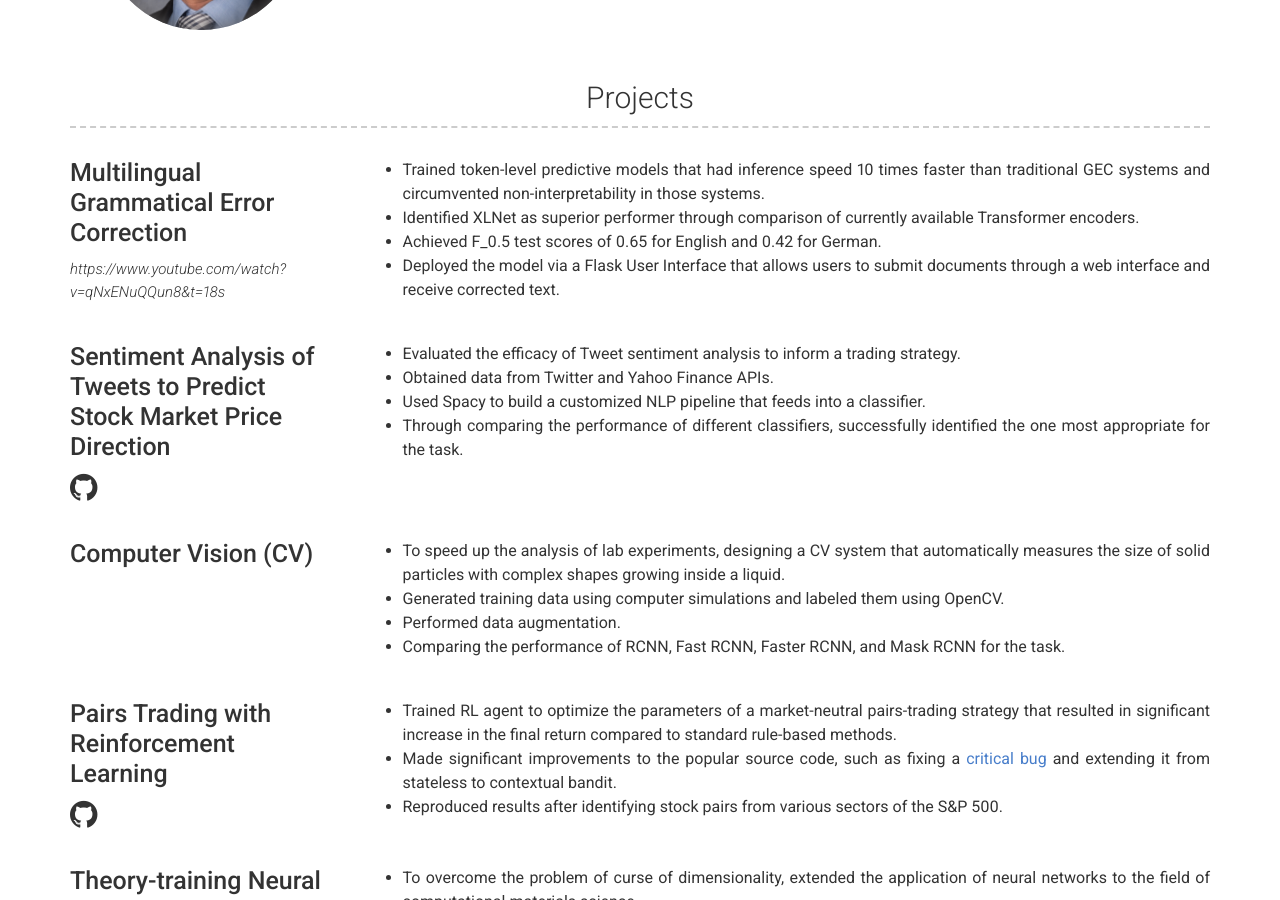
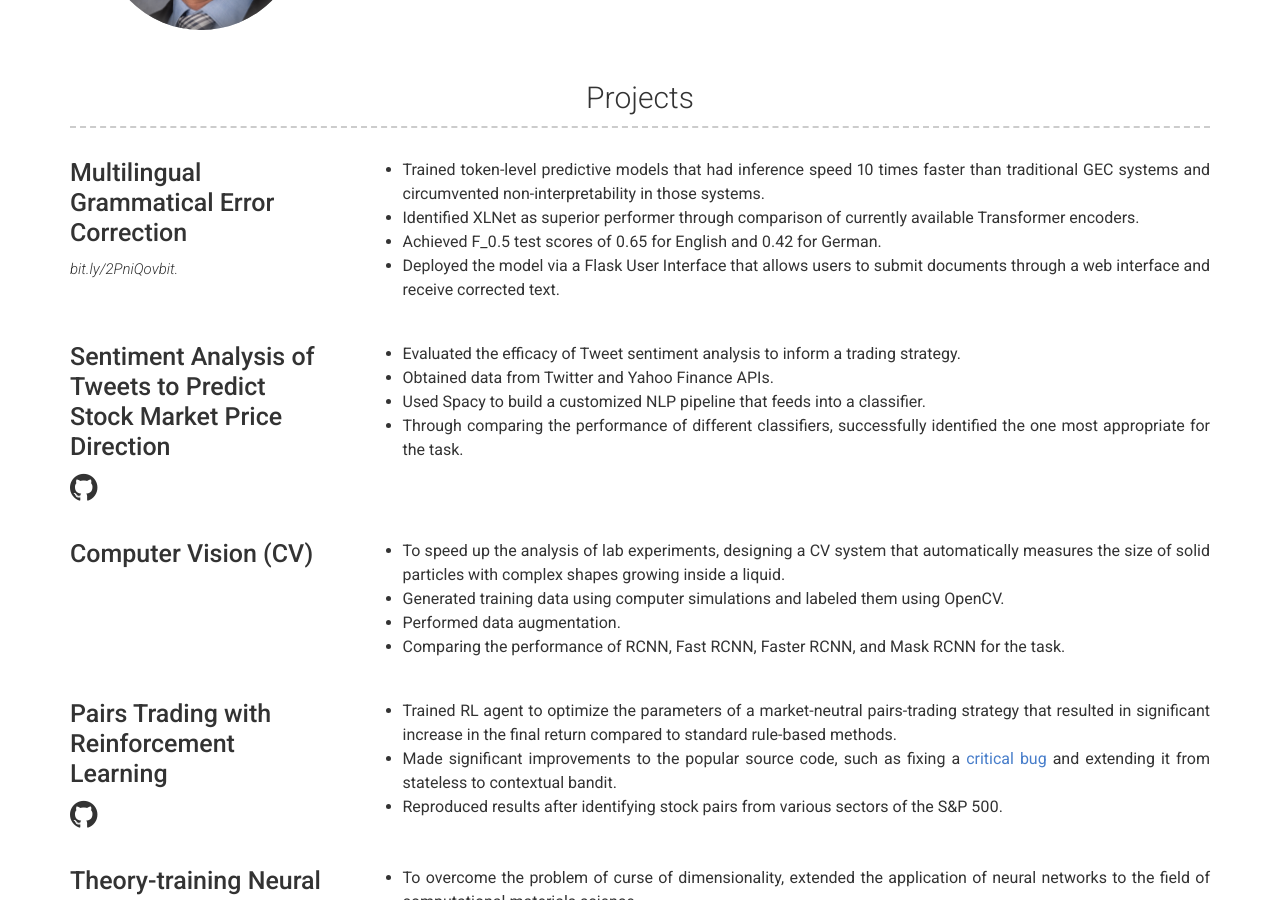
Before and after one commit to mtorabirad/mtorabirad.github.io, a Jekyll site: the page built from index.md, in a window 1280 px wide and 900 px high, scrolled down 499 px. Built offline with Jekyll 4.4.1, drawn with Linux system fonts in a browser that asks for light colours.

Commit message:
new pro added

```diff
--- a/_data/projects.yml
+++ b/_data/projects.yml
@@ -1,6 +1,6 @@
 # Project template
 - name: Multilingual Grammatical Error Correction
-  link: https://www.youtube.com/watch?v=qNxENuQQun8&t=18s
+  link: bit.ly/2PniQovbit.
   description: |
     - Trained token-level predictive models that had inference speed 10 times faster than traditional GEC systems and circumvented non-interpretability in those systems.
     - Identified XLNet as superior performer through comparison of currently available Transformer encoders.
```
